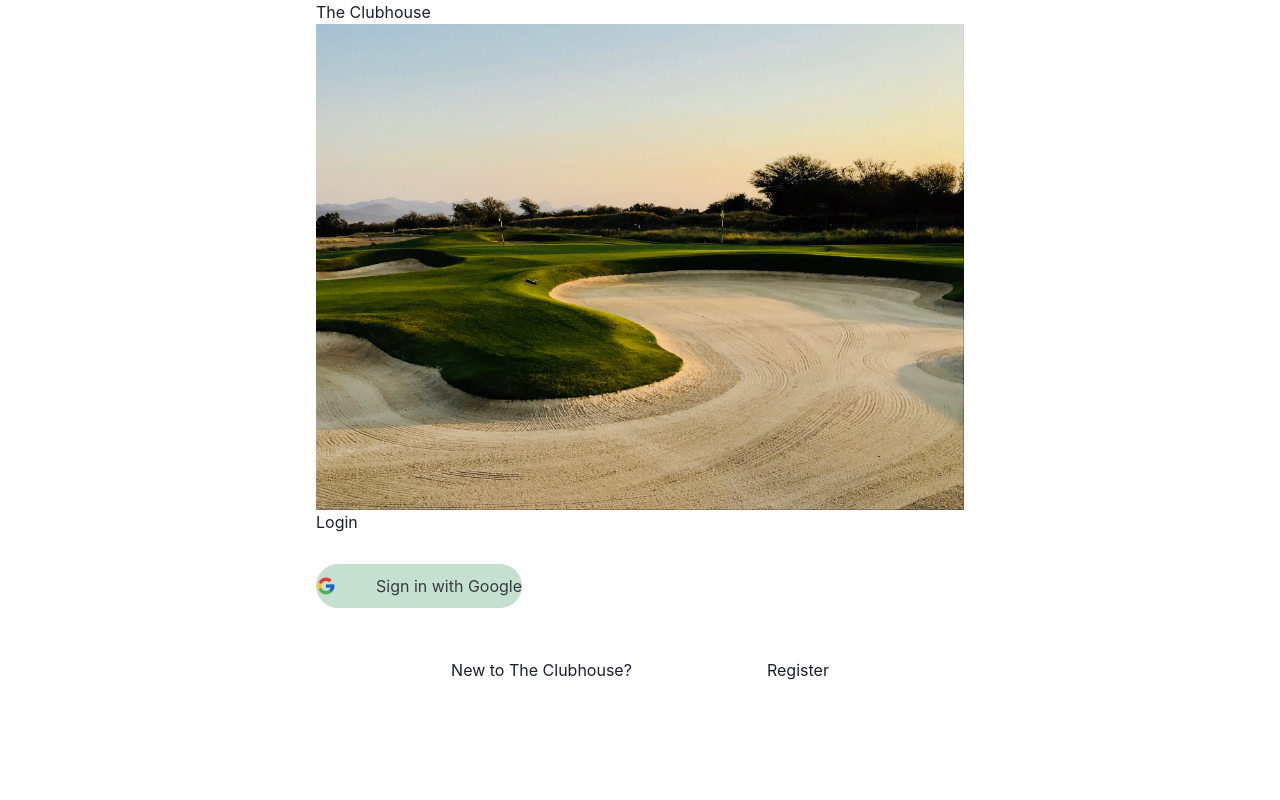
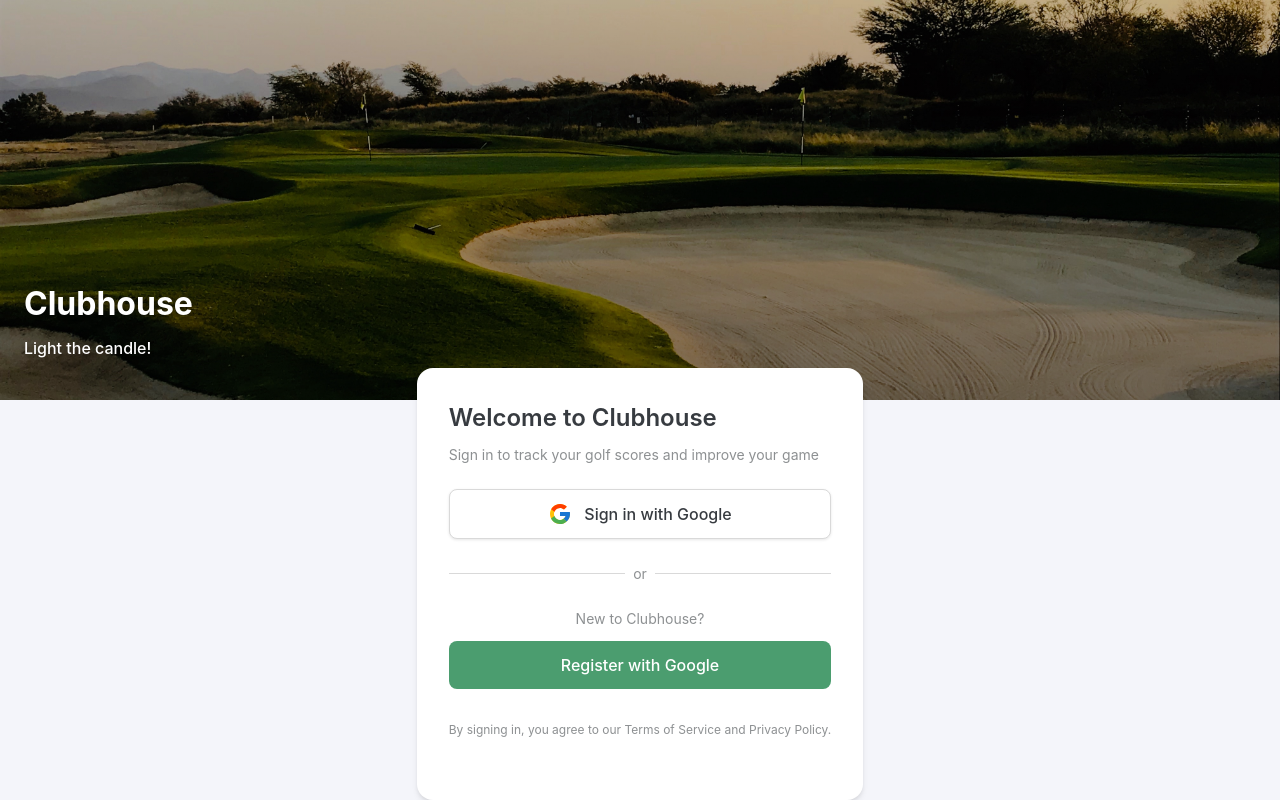
Before and after one commit to IsaacArnold/the-clubhouse, a Next.js app: page / in a window 1280 px wide. Built offline with nearby package versions, Linux system fonts and the light colour scheme; no server answers.

Commit message:
Sign in UI update

```diff
--- a/src/components/buttons/GoogleBtn.tsx
+++ b/src/components/buttons/GoogleBtn.tsx
@@ -1,103 +1,48 @@
-import styled from "styled-components";
-import Image from "next/image";
-import googleLogo from "../../images/icons/googleIcon.png";
-import { Spinner } from "@chakra-ui/react";
-import { GoogleAuthProvider, getAuth, signInWithPopup } from "firebase/auth";
-import { database, initFirebase } from "firebaseConfig";
-import { useRouter } from "next/router";
-import { useAuthState } from "react-firebase-hooks/auth";
-import {
-  addDoc,
-  collection,
-  doc,
-  getDoc,
-  getDocs,
-  query,
-  where,
-} from "firebase/firestore";
-import { useEffect } from "react";
+"use client";
 
-//#region --- Page styles ---
-const Button = styled.button`
-  background-color: var(--lightenedGreen);
-  color: var(--primaryText);
-  display: flex;
-  justify-content: center;
-  align-items: center;
-  border-radius: 25px;
-  padding: 10px 0;
-  margin-top: 30px;
-  .logo {
-    width: 20px;
-    height: 20px;
-    margin-right: 40px;
-  }
-`;
-//#endregion
-
-const GoogleIcon = () => {
-  return <Image src={googleLogo} alt="Google logo" className="logo" />;
-};
+import { getAuth, signInWithPopup, GoogleAuthProvider } from "firebase/auth";
+import styles from "../../pages/SignIn.module.css";
 
 const GoogleBtn = () => {
-  initFirebase();
   const provider = new GoogleAuthProvider();
   const auth = getAuth();
-  // Tracks the auth state of the use. Only triggered when user signs in or out
-  const [user, loading] = useAuthState(auth);
-  const router = useRouter();
 
-  useEffect(() => {
-    if (user) {
-      generateNewUserOnDB();
-    }
-  }, [user]);
-
-  const generateNewUserOnDB = async () => {
-    const collectionRef = collection(database, "users");
-
-    const q = query(collectionRef, where("id", "==", user?.uid));
-    const snapshot = await getDocs(q);
-    let golfUser = null;
-
-    if (snapshot.empty) {
-      console.log("Doc doesn't exist, so we are going to create one");
-      golfUser = {
-        id: user?.uid,
-        name: user?.displayName,
-        email: user?.email,
-        // Extra properties you want here
-      };
-      // Document doesn't exist, so we are going to add it
-      await addDoc(collectionRef, golfUser);
-    } else {
-      console.log("Doc does exist");
-      golfUser = snapshot.docs[0].data();
+  const signInWithGoogle = async () => {
+    try {
+      await signInWithPopup(auth, provider);
+    } catch (error) {
+      console.error("Error signing in with Google:", error);
     }
   };
 
-  if (loading) {
-    return <Spinner color="purple.500" />;
-  }
-
-  if (user) {
-    // Redirects user to this component
-    router.push("/dashboard");
-  }
-
-  const signInGoogle = async () => {
-    signInWithPopup(auth, provider).then(result => {
-      return result;
-    }).catch(error => {
-      return;
-    });
-  };
-
   return (
-    <Button onClick={signInGoogle}>
-      <GoogleIcon />
+    <button className={styles.googleButton} onClick={signInWithGoogle}>
+      <svg
+        className={styles.googleIcon}
+        xmlns='http://www.w3.org/2000/svg'
+        viewBox='0 0 48 48'
+        width='24px'
+        height='24px'
+      >
+        <path
+          fill='#FFC107'
+          d='M43.611,20.083H42V20H24v8h11.303c-1.649,4.657-6.08,8-11.303,8c-6.627,0-12-5.373-12-12c0-6.627,5.373-12,12-12c3.059,0,5.842,1.154,7.961,3.039l5.657-5.657C34.046,6.053,29.268,4,24,4C12.955,4,4,12.955,4,24c0,11.045,8.955,20,20,20c11.045,0,20-8.955,20-20C44,22.659,43.862,21.35,43.611,20.083z'
+        />
+        <path
+          fill='#FF3D00'
+          d='M6.306,14.691l6.571,4.819C14.655,15.108,18.961,12,24,12c3.059,0,5.842,1.154,7.961,3.039l5.657-5.657C34.046,6.053,29.268,4,24,4C16.318,4,9.656,8.337,6.306,14.691z'
+        />
+        <path
+          fill='#4CAF50'
+          d='M24,44c5.166,0,9.86-1.977,13.409-5.192l-6.19-5.238C29.211,35.091,26.715,36,24,36c-5.202,0-9.619-3.317-11.283-7.946l-6.522,5.025C9.505,39.556,16.227,44,24,44z'
+        />
+        <path
+          fill='#1976D2'
+          d='M43.611,20.083H42V20H24v8h11.303c-0.792,2.237-2.231,4.166-4.087,5.571c0.001-0.001,0.002-0.001,0.003-0.002l6.19,5.238C36.971,39.205,44,34,44,24C44,22.659,43.862,21.35,43.611,20.083z'
+        />
+      </svg>
       Sign in with Google
-    </Button>
+    </button>
   );
 };
 
--- /dev/null
+++ b/src/pages/auth/SignIn.module.css
@@ -0,0 +1,192 @@
+.signInContainer {
+  min-height: 100vh;
+  background-color: var(--primaryWhite);
+  display: flex;
+  flex-direction: column;
+}
+
+.imageContainer {
+  position: relative;
+  width: 100%;
+  height: 40vh;
+  overflow: hidden;
+}
+
+.heroImage {
+  width: 100%;
+  height: 100%;
+  object-fit: cover;
+}
+
+.overlay {
+  position: absolute;
+  top: 0;
+  left: 0;
+  right: 0;
+  bottom: 0;
+  background: linear-gradient(to bottom, rgba(0, 0, 0, 0.2), rgba(0, 0, 0, 0.5));
+  display: flex;
+  flex-direction: column;
+  justify-content: flex-end;
+  padding: 1.5rem;
+}
+
+.appTitle {
+  color: white;
+  font-size: 2rem;
+  font-weight: 700;
+  margin-bottom: 0.5rem;
+  text-shadow: 0 2px 4px rgba(0, 0, 0, 0.3);
+}
+
+.appTagline {
+  color: white;
+  font-size: 1rem;
+  font-weight: 500;
+  margin-bottom: 1rem;
+  text-shadow: 0 2px 4px rgba(0, 0, 0, 0.3);
+}
+
+.contentCard {
+  margin-top: -2rem;
+  margin-left: 1rem;
+  margin-right: 1rem;
+  border-radius: 1rem;
+  background-color: white;
+  box-shadow: 0 4px 6px -1px rgba(0, 0, 0, 0.1), 0 2px 4px -1px rgba(0, 0, 0, 0.06);
+  padding: 1.5rem;
+  z-index: 10;
+  flex: 1;
+}
+
+.cardHeader {
+  margin-bottom: 1.5rem;
+}
+
+.cardTitle {
+  font-size: 1.5rem;
+  font-weight: 600;
+  color: var(--primaryText);
+  margin-bottom: 0.5rem;
+}
+
+.cardSubtitle {
+  font-size: 0.875rem;
+  color: var(--lightenedGray);
+}
+
+.googleButton {
+  display: flex;
+  align-items: center;
+  justify-content: center;
+  gap: 0.75rem;
+  width: 100%;
+  padding: 0.75rem;
+  border-radius: 0.5rem;
+  background-color: white;
+  border: 1px solid var(--primaryGray);
+  color: var(--primaryText);
+  font-size: 1rem;
+  font-weight: 500;
+  cursor: pointer;
+  transition: background-color 0.2s, box-shadow 0.2s;
+  box-shadow: 0 1px 3px rgba(0, 0, 0, 0.1);
+}
+
+.googleButton:hover {
+  background-color: #f8f9fa;
+  box-shadow: 0 2px 4px rgba(0, 0, 0, 0.1);
+}
+
+.googleIcon {
+  width: 1.5rem;
+  height: 1.5rem;
+}
+
+.divider {
+  display: flex;
+  align-items: center;
+  margin: 1.5rem 0;
+  color: var(--lightenedGray);
+  font-size: 0.875rem;
+}
+
+.divider::before,
+.divider::after {
+  content: "";
+  flex: 1;
+  border-bottom: 1px solid var(--primaryGray);
+}
+
+.divider::before {
+  margin-right: 0.5rem;
+}
+
+.divider::after {
+  margin-left: 0.5rem;
+}
+
+.registerSection {
+  margin-top: 1rem;
+  text-align: center;
+}
+
+.registerText {
+  font-size: 0.875rem;
+  color: var(--lightenedGray);
+  margin-bottom: 0.75rem;
+}
+
+.registerButton {
+  background-color: var(--primaryGreen);
+  color: white;
+  border: none;
+  width: 100%;
+  padding: 0.75rem;
+  border-radius: 0.5rem;
+  font-weight: 500;
+  font-size: 1rem;
+  cursor: pointer;
+}
+
+.registerButton:hover {
+  opacity: 0.9;
+}
+
+.footer {
+  margin-top: 2rem;
+  text-align: center;
+  font-size: 0.75rem;
+  color: var(--lightenedGray);
+}
+
+.loadingContainer {
+  display: flex;
+  flex-direction: column;
+  align-items: center;
+  justify-content: center;
+  min-height: 100vh;
+  gap: 1rem;
+}
+
+.loadingIcon {
+  color: var(--primaryGreen);
+}
+
+.loadingText {
+  font-size: 1.125rem;
+  color: var(--primaryText);
+}
+
+@media (min-width: 640px) {
+  .imageContainer {
+    height: 50vh;
+  }
+
+  .contentCard {
+    max-width: 28rem;
+    margin-left: auto;
+    margin-right: auto;
+    padding: 2rem;
+  }
+}
--- a/src/pages/auth/SignIn.module.scss
+++ /dev/null
@@ -1,11 +0,0 @@
-.registerCTA {
-  display: flex;
-  justify-content: space-evenly;
-  align-content: center;
-  margin-top: 50px;
-}
-
-.button {
-  color: var(--primaryGreen);
-  font-weight: 700;
-}
--- a/src/pages/auth/SignIn.tsx
+++ b/src/pages/auth/SignIn.tsx
@@ -1,14 +1,12 @@
-import GoogleBtn from "@/components/buttons/GoogleBtn";
-import { Spinner } from "@chakra-ui/react";
+"use client";
+
 import { GoogleAuthProvider, getAuth, signInWithPopup } from "firebase/auth";
-import { addDoc, collection, doc } from "firebase/firestore";
-import { database, initFirebase } from "firebaseConfig";
+import { initFirebase } from "firebaseConfig";
 import Image from "next/image";
 import { useRouter } from "next/router";
 import { useAuthState } from "react-firebase-hooks/auth";
-
+import styles from "./SignIn.module.css";
 import bunkerImg from "../../images/bunker.jpg";
-import styles from "./SignIn.module.scss";
 
 const SignIn = () => {
   initFirebase();
@@ -19,40 +17,148 @@ const SignIn = () => {
   const router = useRouter();
 
   if (loading) {
-    return <Spinner color="purple.500" />;
+    return (
+      <div className={styles.loadingContainer}>
+        <div className={styles.loadingIcon}>
+          <svg
+            className='animate-spin h-8 w-8'
+            xmlns='http://www.w3.org/2000/svg'
+            fill='none'
+            viewBox='0 0 24 24'
+          >
+            <circle
+              className='opacity-25'
+              cx='12'
+              cy='12'
+              r='10'
+              stroke='currentColor'
+              strokeWidth='4'
+            ></circle>
+            <path
+              className='opacity-75'
+              fill='currentColor'
+              d='M4 12a8 8 0 018-8V0C5.373 0 0 5.373 0 12h4zm2 5.291A7.962 7.962 0 014 12H0c0 3.042 1.135 5.824 3 7.938l3-2.647z'
+            ></path>
+          </svg>
+        </div>
+        <p className={styles.loadingText}>Loading...</p>
+      </div>
+    );
   }
 
   if (user) {
     // Redirects user to this component
     router.push("/dashboard");
+    return (
+      <div className={styles.loadingContainer}>
+        <div className={styles.loadingIcon}>
+          <svg
+            className='animate-spin h-8 w-8'
+            xmlns='http://www.w3.org/2000/svg'
+            fill='none'
+            viewBox='0 0 24 24'
+          >
+            <circle
+              className='opacity-25'
+              cx='12'
+              cy='12'
+              r='10'
+              stroke='currentColor'
+              strokeWidth='4'
+            ></circle>
+            <path
+              className='opacity-75'
+              fill='currentColor'
+              d='M4 12a8 8 0 018-8V0C5.373 0 0 5.373 0 12h4zm2 5.291A7.962 7.962 0 014 12H0c0 3.042 1.135 5.824 3 7.938l3-2.647z'
+            ></path>
+          </svg>
+        </div>
+        <p className={styles.loadingText}>Redirecting to dashboard...</p>
+      </div>
+    );
   }
 
-  const registerGoogle = async () => {
-    const result = await signInWithPopup(auth, provider);
+  const signInWithGoogle = async () => {
+    try {
+      await signInWithPopup(auth, provider);
+    } catch (error) {
+      console.error("Error signing in with Google:", error);
+    }
   };
+
+  const registerWithGoogle = async () => {
+    try {
+      await signInWithPopup(auth, provider);
+    } catch (error) {
+      console.error("Error registering with Google:", error);
+    }
+  };
+
   return (
-    <>
-      <div className="container">
-        <h1>The Clubhouse</h1>
+    <div className={styles.signInContainer}>
+      <div className={styles.imageContainer}>
         <Image
-          src={bunkerImg}
-          alt="Bunker on a golf course"
-          className="mainImg"
+          src={bunkerImg || "/placeholder.svg"}
+          alt='Golf course with bunker'
+          className={styles.heroImage}
           priority
         />
-        <div className="internalContent">
-          <h2>Login</h2>
-          <GoogleBtn />
-          <div className={styles.registerCTA}>
-            <p>New to The Clubhouse?</p>
-            <button className="button" onClick={registerGoogle}>
-              Register
-            </button>
-          </div>
+        <div className={styles.overlay}>
+          <h1 className={styles.appTitle}>Clubhouse</h1>
+          <p className={styles.appTagline}>Light the candle!</p>
         </div>
-        {/* <button onClick={signInGoogle}>Sign-in with Google</button> */}
       </div>
-    </>
+
+      <div className={styles.contentCard}>
+        <div className={styles.cardHeader}>
+          <h2 className={styles.cardTitle}>Welcome to Clubhouse</h2>
+          <p className={styles.cardSubtitle}>
+            Sign in to track your golf scores and improve your game
+          </p>
+        </div>
+
+        <button className={styles.googleButton} onClick={signInWithGoogle}>
+          <svg
+            className={styles.googleIcon}
+            xmlns='http://www.w3.org/2000/svg'
+            viewBox='0 0 48 48'
+            width='24px'
+            height='24px'
+          >
+            <path
+              fill='#FFC107'
+              d='M43.611,20.083H42V20H24v8h11.303c-1.649,4.657-6.08,8-11.303,8c-6.627,0-12-5.373-12-12c0-6.627,5.373-12,12-12c3.059,0,5.842,1.154,7.961,3.039l5.657-5.657C34.046,6.053,29.268,4,24,4C12.955,4,4,12.955,4,24c0,11.045,8.955,20,20,20c11.045,0,20-8.955,20-20C44,22.659,43.862,21.35,43.611,20.083z'
+            />
+            <path
+              fill='#FF3D00'
+              d='M6.306,14.691l6.571,4.819C14.655,15.108,18.961,12,24,12c3.059,0,5.842,1.154,7.961,3.039l5.657-5.657C34.046,6.053,29.268,4,24,4C16.318,4,9.656,8.337,6.306,14.691z'
+            />
+            <path
+              fill='#4CAF50'
+              d='M24,44c5.166,0,9.86-1.977,13.409-5.192l-6.19-5.238C29.211,35.091,26.715,36,24,36c-5.202,0-9.619-3.317-11.283-7.946l-6.522,5.025C9.505,39.556,16.227,44,24,44z'
+            />
+            <path
+              fill='#1976D2'
+              d='M43.611,20.083H42V20H24v8h11.303c-0.792,2.237-2.231,4.166-4.087,5.571c0.001-0.001,0.002-0.001,0.003-0.002l6.19,5.238C36.971,39.205,44,34,44,24C44,22.659,43.862,21.35,43.611,20.083z'
+            />
+          </svg>
+          Sign in with Google
+        </button>
+
+        <div className={styles.divider}>or</div>
+
+        <div className={styles.registerSection}>
+          <p className={styles.registerText}>New to Clubhouse?</p>
+          <button className={styles.registerButton} onClick={registerWithGoogle}>
+            Register with Google
+          </button>
+        </div>
+
+        <p className={styles.footer}>
+          By signing in, you agree to our Terms of Service and Privacy Policy.
+        </p>
+      </div>
+    </div>
   );
 };
 
```
